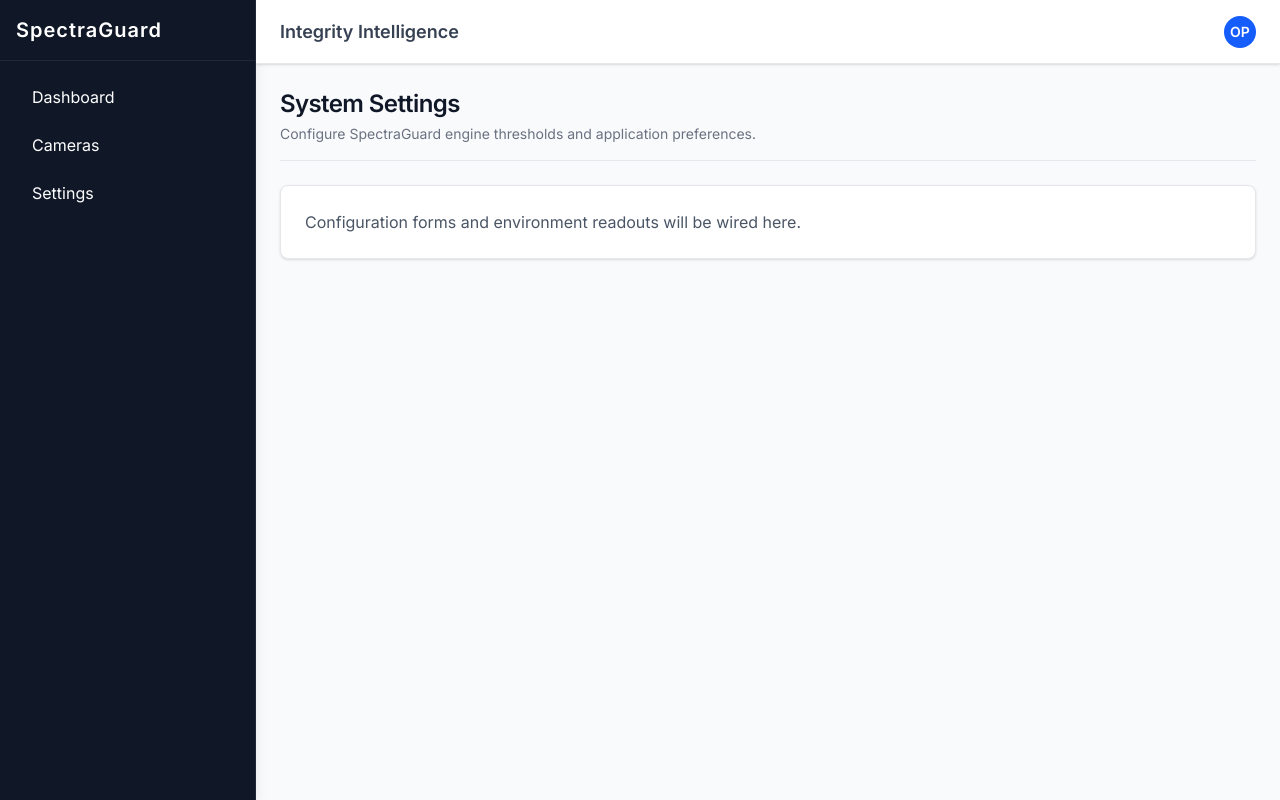
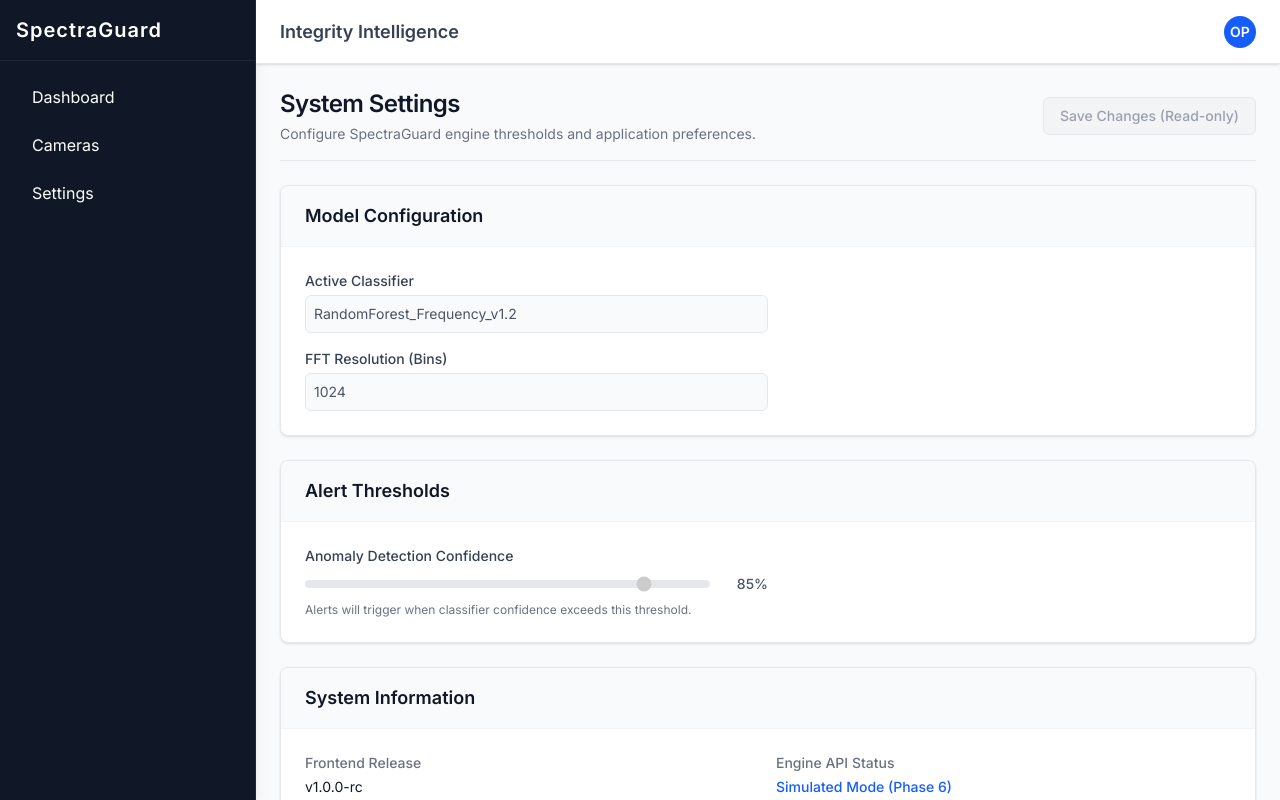
Before and after one commit to lathika-mohan/spectroguard-frontend-refined, a React (Vite) app: page /settings in a window 1280 px wide. Built offline with nearby package versions, Linux system fonts and the light colour scheme.

Commit message:
feat(frontend): P6.7 complete Settings view with read-only state for model configurations and system info

```diff
--- a/src/views/Settings.tsx
+++ b/src/views/Settings.tsx
@@ -6,9 +6,86 @@ export const Settings: React.FC = () => {
     <PageContainer
       title="System Settings"
       description="Configure SpectraGuard engine thresholds and application preferences."
+      actions={
+        <button
+          className="px-4 py-2 bg-gray-100 text-gray-400 rounded-md text-sm font-medium cursor-not-allowed border border-gray-200 transition w-full sm:w-auto"
+          disabled
+          title="Settings are read-only in this environment"
+        >
+          Save Changes (Read-only)
+        </button>
+      }
     >
-      <div className="p-6 bg-white rounded-lg shadow-sm border border-gray-200">
-        <p className="text-gray-600">Configuration forms and environment readouts will be wired here.</p>
+      <div className="space-y-6">
+
+        {/* Model Configuration */}
+        <div className="bg-white rounded-lg shadow-sm border border-gray-200 overflow-hidden">
+          <div className="px-6 py-4 border-b border-gray-100 bg-gray-50">
+            <h3 className="text-lg font-semibold text-gray-900">Model Configuration</h3>
+          </div>
+          <div className="p-6 space-y-4">
+            <div>
+              <label className="block text-sm font-medium text-gray-700 mb-1">Active Classifier</label>
+              <input
+                type="text"
+                disabled
+                value="RandomForest_Frequency_v1.2"
+                className="w-full sm:w-1/2 p-2 bg-gray-50 border border-gray-200 rounded-md text-gray-600 text-sm"
+              />
+            </div>
+            <div>
+              <label className="block text-sm font-medium text-gray-700 mb-1">FFT Resolution (Bins)</label>
+              <input
+                type="text"
+                disabled
+                value="1024"
+                className="w-full sm:w-1/2 p-2 bg-gray-50 border border-gray-200 rounded-md text-gray-600 text-sm"
+              />
+            </div>
+          </div>
+        </div>
+
+        {/* Alert Thresholds */}
+        <div className="bg-white rounded-lg shadow-sm border border-gray-200 overflow-hidden">
+          <div className="px-6 py-4 border-b border-gray-100 bg-gray-50">
+            <h3 className="text-lg font-semibold text-gray-900">Alert Thresholds</h3>
+          </div>
+          <div className="p-6 space-y-4">
+            <div>
+              <label className="block text-sm font-medium text-gray-700 mb-2">Anomaly Detection Confidence</label>
+              <div className="flex items-center space-x-4 w-full sm:w-1/2">
+                <input
+                  type="range"
+                  disabled
+                  min="0"
+                  max="100"
+                  value="85"
+                  className="w-full h-2 bg-gray-200 rounded-lg appearance-none cursor-not-allowed"
+                />
+                <span className="text-sm font-medium text-gray-600 w-12 text-right">85%</span>
+              </div>
+              <p className="mt-2 text-xs text-gray-500">Alerts will trigger when classifier confidence exceeds this threshold.</p>
+            </div>
+          </div>
+        </div>
+
+        {/* System Info */}
+        <div className="bg-white rounded-lg shadow-sm border border-gray-200 overflow-hidden">
+          <div className="px-6 py-4 border-b border-gray-100 bg-gray-50">
+            <h3 className="text-lg font-semibold text-gray-900">System Information</h3>
+          </div>
+          <div className="p-6 grid grid-cols-1 sm:grid-cols-2 gap-4">
+            <div>
+              <p className="text-sm font-medium text-gray-500">Frontend Release</p>
+              <p className="text-sm text-gray-900 mt-1">v1.0.0-rc</p>
+            </div>
+            <div>
+              <p className="text-sm font-medium text-gray-500">Engine API Status</p>
+              <p className="text-sm text-blue-600 font-medium mt-1">Simulated Mode (Phase 6)</p>
+            </div>
+          </div>
+        </div>
+
       </div>
     </PageContainer>
   );
```
